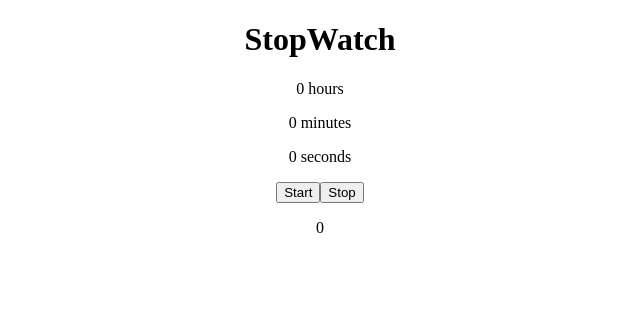
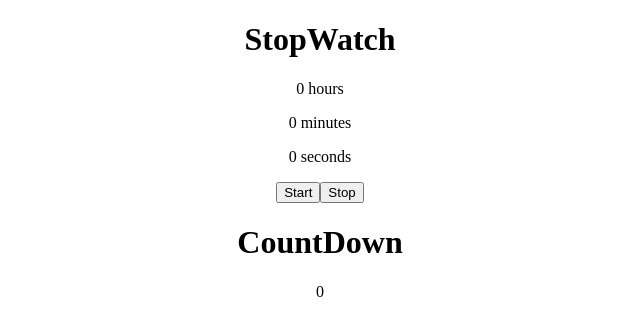
Before and after one commit to Samson300/time-master-react, a React (Create React App) app: page / in a window 1280 px wide. Shown: the top 336 px of the page, without its empty margins (320-960 px from the left). Built offline with nearby package versions, Linux system fonts and the light colour scheme.

Commit message:
adds h1 to Countdown component

```diff
--- a/src/components/CountDown.js
+++ b/src/components/CountDown.js
@@ -3,6 +3,7 @@ import React from "react"
 export default function CountDown(props) {
     return (
         <div>
+            <h1>CountDown</h1>
             <p>{props.countdown}</p>
         </div>
     )
```
